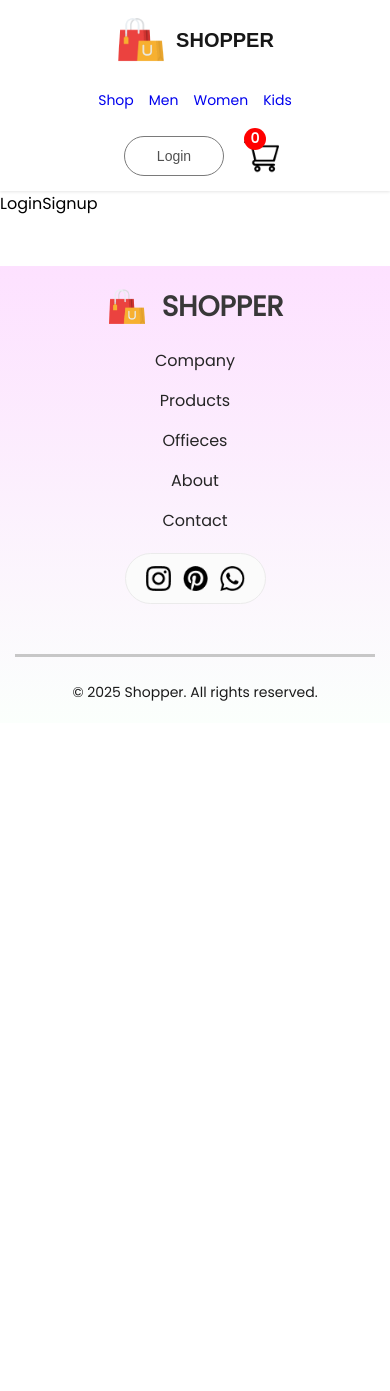
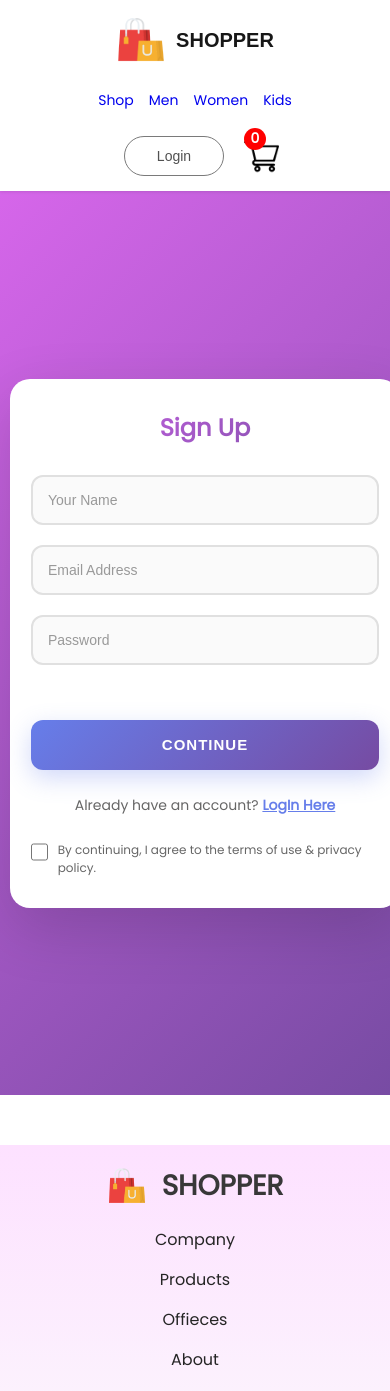
Before and after one commit to MdEmonHowlader/E-commerce, a React (Create React App) app: page /login in a window 390 px wide. Shown: the top 1391 px of the page. Before the commit the page ends 844 px from the top, so only its background shows below. Built offline with nearby package versions, Linux system fonts and the light colour scheme; the HTML template or start-up script is replaced by a standard one.

Commit message:
Add LoginSignUp component with styling and responsive design for user authentication

```diff
--- /dev/null
+++ b/src/Pages/LoginSignup.css
@@ -0,0 +1,265 @@
+.logInSignUp {
+    width: 100%;
+    min-height: 100vh;
+    background: linear-gradient(135deg, #d666ea 0%, #764ba2 100%);
+    padding: 80px 20px;
+    display: flex;
+    justify-content: center;
+    align-items: center;
+}
+
+.logInSignUp-container {
+    width: 100%;
+    max-width: 480px;
+    background: #ffffff;
+    margin: auto;
+    padding: 50px 40px;
+    border-radius: 20px;
+    box-shadow: 0 20px 60px rgba(0, 0, 0, 0.15);
+    backdrop-filter: blur(10px);
+    border: 1px solid rgba(255, 255, 255, 0.2);
+    animation: slideUp 0.6s ease-out;
+}
+
+@keyframes slideUp {
+    from {
+        opacity: 0;
+        transform: translateY(30px);
+    }
+
+    to {
+        opacity: 1;
+        transform: translateY(0);
+    }
+}
+
+.logInSignUp-container h1 {
+    margin: 0 0 40px;
+    color: #333;
+    font-size: 32px;
+    font-weight: 700;
+    text-align: center;
+    background: linear-gradient(135deg, #d066ea 0%, #764ba2 100%);
+    -webkit-background-clip: text;
+    -webkit-text-fill-color: transparent;
+    background-clip: text;
+}
+
+.logInSignUp-fields {
+    display: flex;
+    flex-direction: column;
+    gap: 25px;
+    margin: 40px 0;
+}
+
+.logInSignUp-fields input {
+    height: 60px;
+    width: 100%;
+    padding: 0 20px;
+    border: 2px solid #e0e0e0;
+    border-radius: 12px;
+    outline: none;
+    color: #333;
+    font-size: 16px;
+    background: #fafafa;
+    transition: all 0.3s ease;
+    box-sizing: border-box;
+}
+
+.logInSignUp-fields input:focus {
+    border-color: #667eea;
+    background: #ffffff;
+    box-shadow: 0 0 0 3px rgba(102, 126, 234, 0.1);
+    transform: translateY(-2px);
+}
+
+.logInSignUp-fields input::placeholder {
+    color: #999;
+    font-weight: 400;
+}
+
+.logInSignUp-container button {
+    width: 100%;
+    height: 60px;
+    color: white;
+    background: linear-gradient(135deg, #667eea 0%, #764ba2 100%);
+    margin-top: 30px;
+    border: none;
+    border-radius: 12px;
+    font-size: 18px;
+    font-weight: 600;
+    cursor: pointer;
+    transition: all 0.3s ease;
+    text-transform: uppercase;
+    letter-spacing: 1px;
+    box-shadow: 0 8px 25px rgba(102, 126, 234, 0.3);
+}
+
+.logInSignUp-container button:hover {
+    transform: translateY(-3px);
+    box-shadow: 0 15px 35px rgba(102, 126, 234, 0.4);
+    background: linear-gradient(135deg, #764ba2 0%, #667eea 100%);
+}
+
+.logInSignUp-container button:active {
+    transform: translateY(-1px);
+    box-shadow: 0 8px 20px rgba(102, 126, 234, 0.3);
+}
+
+.logInSignUp-login {
+    margin-top: 25px;
+    color: #666;
+    font-size: 16px;
+    font-weight: 500;
+    text-align: center;
+}
+
+.logInSignUp-login span {
+    color: #667eea;
+    font-weight: 600;
+    cursor: pointer;
+    transition: all 0.3s ease;
+    text-decoration: underline;
+}
+
+.logInSignUp-login span:hover {
+    color: #764ba2;
+    text-decoration: none;
+}
+
+.logInSignUp-agree {
+    display: flex;
+    align-items: flex-start;
+    margin-top: 25px;
+    gap: 15px;
+    color: #666;
+    font-size: 14px;
+    font-weight: 400;
+    line-height: 1.5;
+}
+
+.logInSignUp-agree input[type="checkbox"] {
+    width: 18px;
+    height: 18px;
+    cursor: pointer;
+    accent-color: #667eea;
+    margin-top: 2px;
+}
+
+.logInSignUp-agree p {
+    margin: 0;
+}
+
+/* Responsive Design */
+@media (max-width: 768px) {
+    .logInSignUp {
+        padding: 40px 15px;
+    }
+
+    .logInSignUp-container {
+        padding: 40px 30px;
+        max-width: 100%;
+    }
+
+    .logInSignUp-container h1 {
+        font-size: 28px;
+        margin-bottom: 30px;
+    }
+
+    .logInSignUp-fields {
+        gap: 20px;
+        margin: 30px 0;
+    }
+
+    .logInSignUp-fields input {
+        height: 55px;
+        font-size: 15px;
+        padding: 0 18px;
+    }
+
+    .logInSignUp-container button {
+        height: 55px;
+        font-size: 16px;
+        margin-top: 25px;
+    }
+
+    .logInSignUp-login {
+        font-size: 15px;
+    }
+
+    .logInSignUp-agree {
+        font-size: 13px;
+        gap: 12px;
+    }
+}
+
+@media (max-width: 480px) {
+    .logInSignUp {
+        padding: 30px 10px;
+    }
+
+    .logInSignUp-container {
+        padding: 30px 20px;
+    }
+
+    .logInSignUp-container h1 {
+        font-size: 24px;
+    }
+
+    .logInSignUp-fields input {
+        height: 50px;
+        font-size: 14px;
+        padding: 0 15px;
+    }
+
+    .logInSignUp-container button {
+        height: 50px;
+        font-size: 15px;
+    }
+
+    .logInSignUp-login {
+        font-size: 14px;
+    }
+
+    .logInSignUp-agree {
+        font-size: 12px;
+        gap: 10px;
+    }
+}
+
+/* Form validation styles */
+.logInSignUp-fields input:invalid {
+    border-color: #ff6b6b;
+}
+
+.logInSignUp-fields input:invalid:focus {
+    border-color: #ff6b6b;
+    box-shadow: 0 0 0 3px rgba(255, 107, 107, 0.1);
+}
+
+/* Loading state for button */
+.logInSignUp-container button:disabled {
+    opacity: 0.7;
+    cursor: not-allowed;
+    transform: none;
+}
+
+/* Focus ring for accessibility */
+.logInSignUp-fields input:focus,
+.logInSignUp-container button:focus,
+.logInSignUp-agree input:focus {
+    outline: 2px solid #667eea;
+    outline-offset: 2px;
+}
+
+/* Hover effects for better UX */
+.logInSignUp-fields input:hover {
+    border-color: #ccc;
+    background: #ffffff;
+}
+
+/* Custom checkbox styling */
+.logInSignUp-agree input[type="checkbox"]:checked {
+    background-color: #667eea;
+    border-color: #667eea;
+}
--- a/src/Pages/LoginSignup.jsx
+++ b/src/Pages/LoginSignup.jsx
@@ -1,9 +1,26 @@
 import React from 'react'
-
-const LoginSignup = () => {
+import './LoginSignup.css'
+const LoginSignUp = () => {
   return (
-    <div>LoginSignup</div>
+    <div className='logInSignUp'>
+      <div className="logInSignUp-container">
+        <h1>Sign Up</h1>
+        <div className="logInSignUp-fields">
+          <input type="text" placeholder='Your Name' />
+          <input type="email" placeholder='Email Address' />
+          <input type="password" placeholder='Password' />
+        </div>
+        <button>Continue</button>
+        <p className='logInSignUp-login'>
+          Already have an account? <span>LogIn Here</span>
+        </p>
+        <div className="logInSignUp-agree">
+          <input type="checkbox" name='' id='' />
+          <p>By continuing, I agree to the terms of use & privacy policy. </p>
+        </div>
+      </div>
+    </div>
   )
 }
 
-export default LoginSignup
+export default LoginSignUp
```
